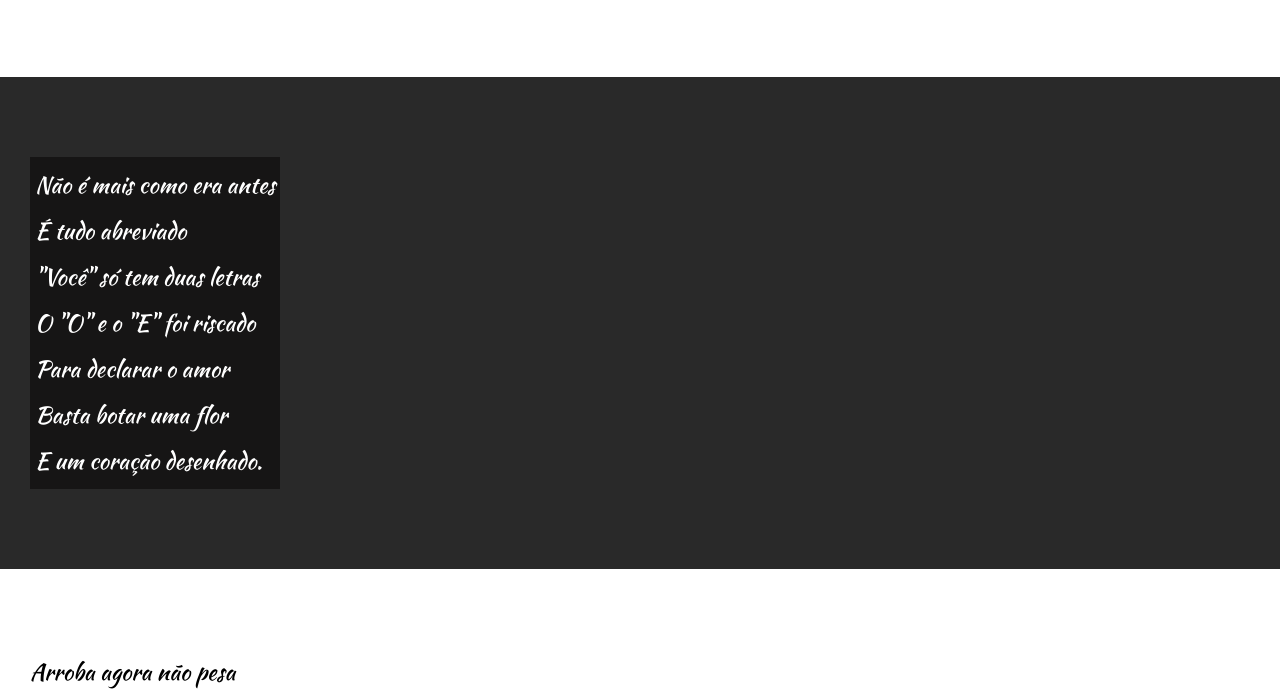
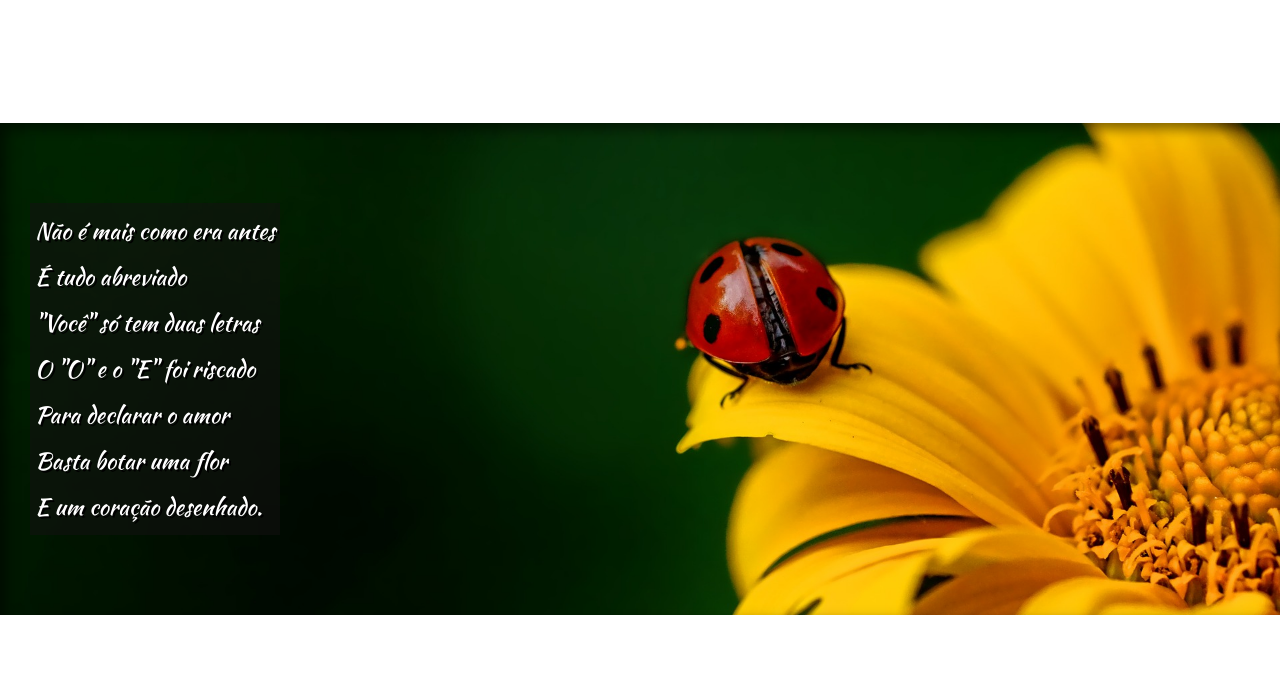
Before and after one commit to SamuelAssuncaoCosta/Exercicios-HTML-CSS, a plain HTML site: page modulo 3/desafio 12/inde.html in a window 1280 px wide. Shown: the part 557-1249 px from the top of the page. Drawn offline with Linux system fonts and the light colour scheme; a web font is replaced by a local one.

Commit message:
atualizações

```diff
--- a/modulo 3/desafio 12/estilo/style.css
+++ b/modulo 3/desafio 12/estilo/style.css
@@ -54,6 +54,9 @@
     font-family: var(--font3);
     font-size: 1.8vw;
 }
+section > p{
+    padding-bottom: 2em;
+}
 section.normal{
     background-color: rgb(255, 255, 255);
     color: rgb(0, 0, 0);
@@ -62,11 +65,23 @@
 
     background-color: rgb(41, 41, 41);
     color: white;
+    box-shadow: inset 6px 6px 13px 0px rgba(0, 0, 0, 0.521);
+    background-attachment: fixed;
 }
 section.imagem > p{
     display: inline-block;
     padding: 5px;
-    background-color: rgba(19, 18, 18, 0.829);
+    background-color: rgba(19, 18, 18, 0.548);
+    text-shadow: 2px 2px 0px black ;
+}
+section#img01{
+    background-image: url('../imagens/background001.jpg');
+    background-position: right center;
+    background-size: cover;
+}
+section#img02{
+    background-image: url('../imagens/background002.jpg');
+    background-size: cover;
 }
 footer{
     background-color: black;
--- a/modulo 3/desafio 12/inde.html
+++ b/modulo 3/desafio 12/inde.html
@@ -26,7 +26,7 @@
 
 
 
-    <section class="imagem">
+    <section class="imagem" id="img01">
         <p>
             Não é mais como era antes <br>
             É tudo abreviado <br>
@@ -63,7 +63,7 @@
 
 
 
-    <section class="imagem">
+    <section class="imagem" id="img02">
         <p>
             Tenho saudade das cartas <br>
             Escritas com a própria mão <br>
```
